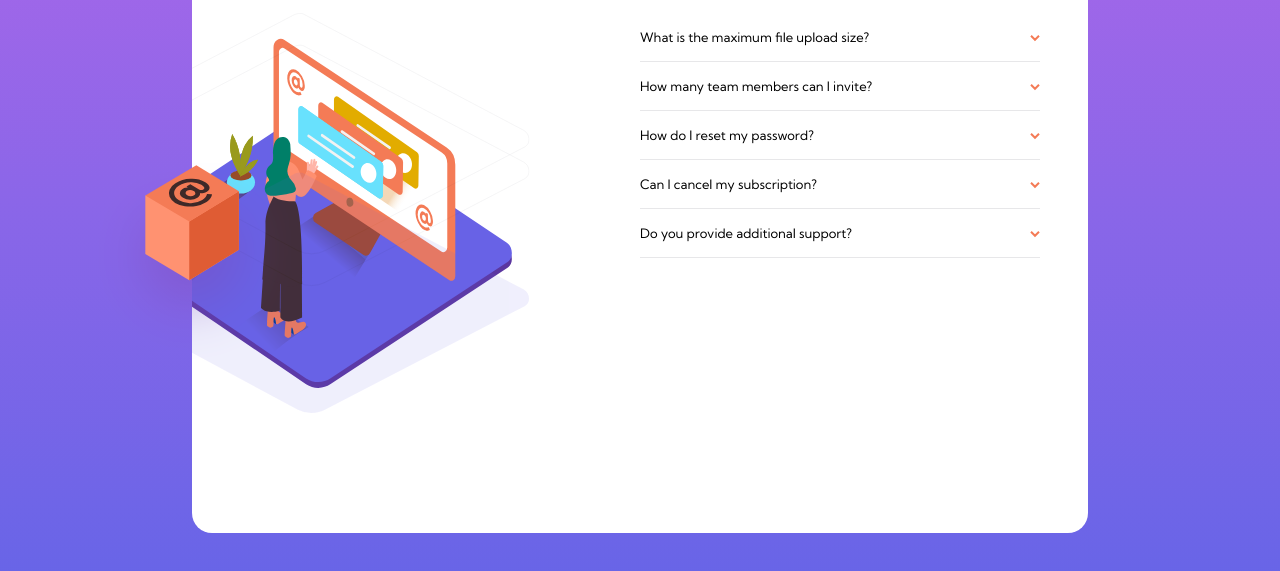
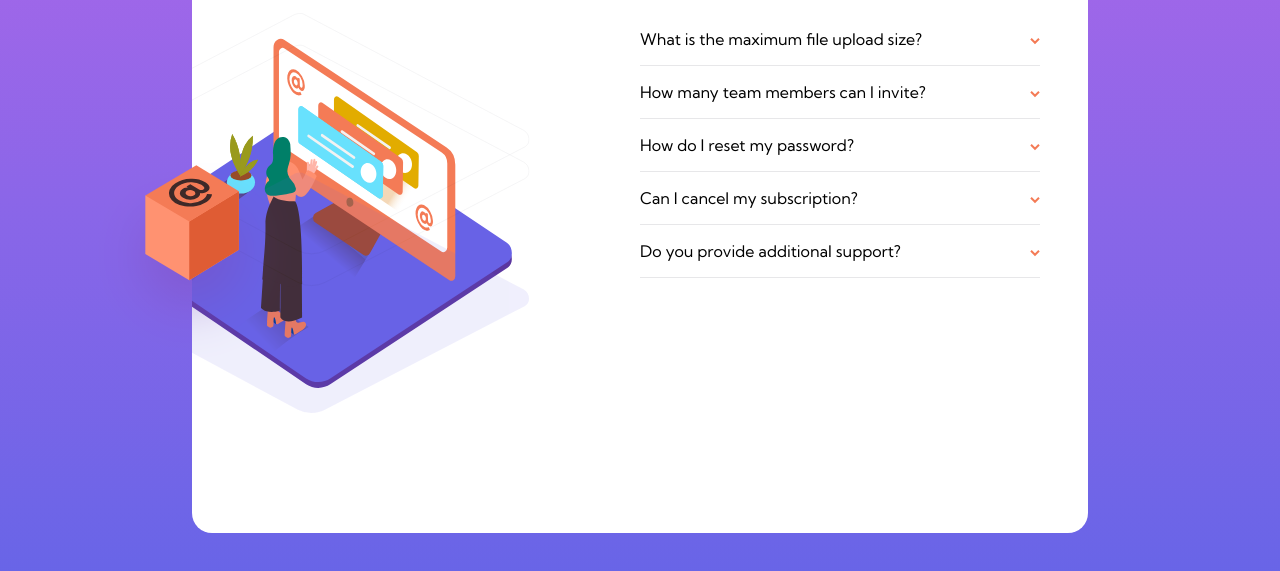
Before and after one commit to DelicZijad/FAQ-accordion, a website: page index.html in a window 1280 px wide. Shown: the part 187-758 px from the top of the page. Drawn offline with Linux system fonts and the light colour scheme.

Commit message:
update font

```diff
--- a/main.scss
+++ b/main.scss
@@ -92,6 +92,14 @@ z-index: 5;
     }
     &:focus{
         font-weight: 700;
+    }
+    @include desktop{
+        font-size: 1rem;
+    }
+}
+&--answer{
+    @include desktop{
+        font-size: 0.85rem;
     }
 }
 &--QA{
```
Also changed, not shown: style.css.
